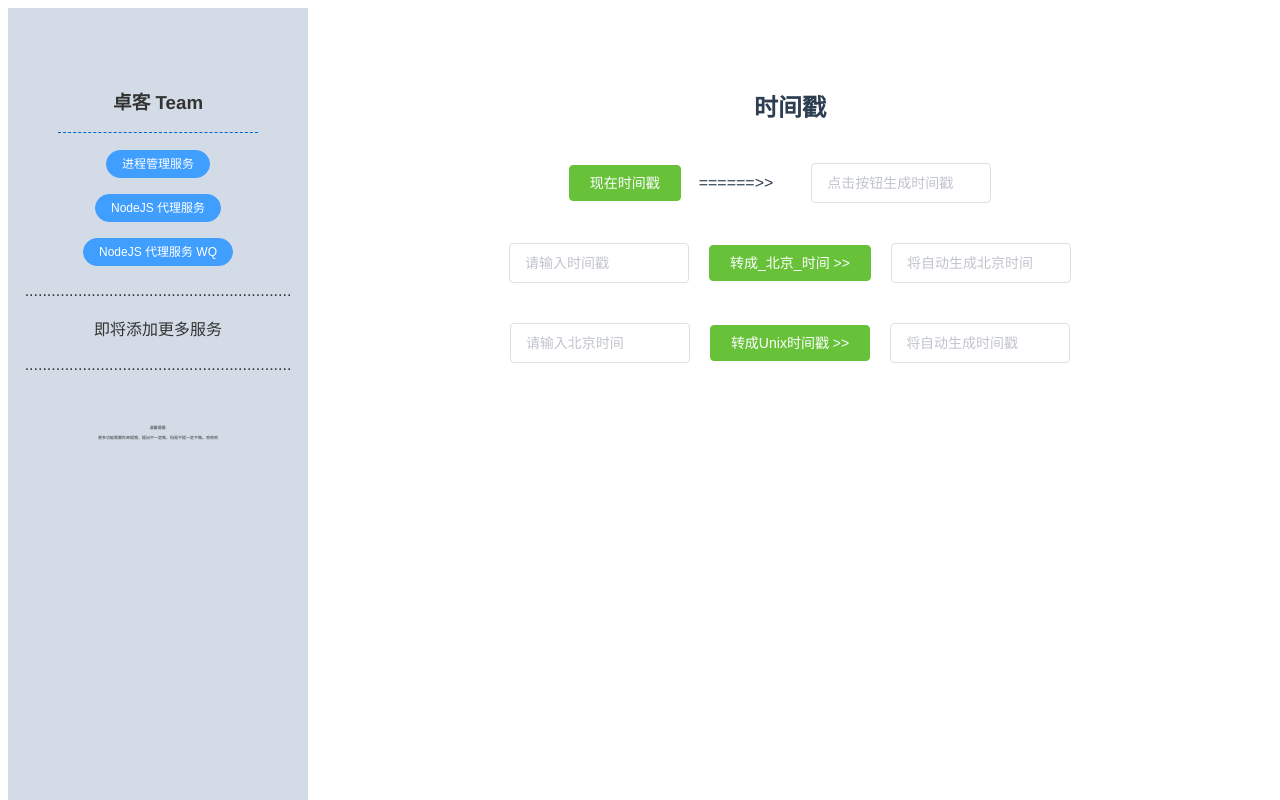
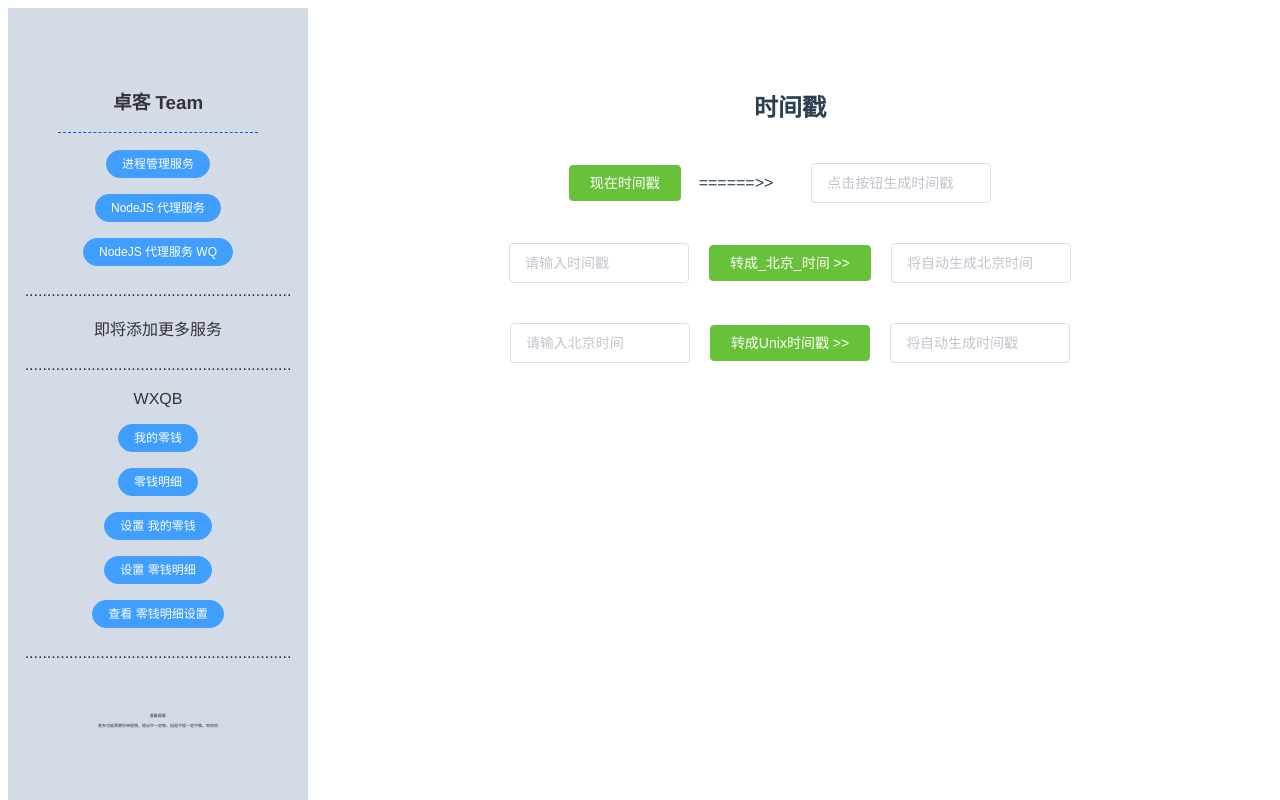
Before and after one commit to gdky005/ZKTeamVue, a Vue app: page /#/Home in a window 1280 px wide. Shown: the top 800 px of the page. Built offline with nearby package versions, Linux system fonts and the light colour scheme.

Commit message:
1. 添加 WXQB 的功能跳转页面。

```diff
--- a/src/components/Index.vue
+++ b/src/components/Index.vue
@@ -24,6 +24,40 @@
         <p>............................................................</p>
         <p>即将添加更多服务</p>
         <p>............................................................</p>
+
+        <p>WXQB</p>
+        <p>
+          <a href="https://www.zkteam.cc/WXMoney/qb" target="view_window">
+            <el-button size="mini" type="primary" round>我的零钱</el-button>
+          </a>
+        </p>
+
+         <p>
+          <a href="https://www.zkteam.cc/WXMoney/lqMX" target="view_window">
+            <el-button size="mini" type="primary" round>零钱明细</el-button>
+          </a>
+        </p>
+
+         <p>
+          <a href="https://www.zkteam.cc/WXMoney/setQB" target="view_window">
+            <el-button size="mini" type="primary" round>设置 我的零钱</el-button>
+          </a>
+        </p>
+
+         <p>
+          <a href="https://www.zkteam.cc/WXMoney/setLQMXPZ" target="view_window">
+            <el-button size="mini" type="primary" round>设置 零钱明细</el-button>
+          </a>
+        </p>
+        <p>
+          <a href="https://www.zkteam.cc/WXMoney/lqmxPZ" target="view_window">
+            <el-button size="mini" type="primary" round>查看 零钱明细设置</el-button>
+          </a>
+        </p>
+
+
+        <p>............................................................</p>
+
         <div style="font-size: 4px; padding: 30px">
           <p>温馨提醒: </p>
           更多功能需要你来提哦，提出不一定做，但是不提一定不做。哈哈哈
```
